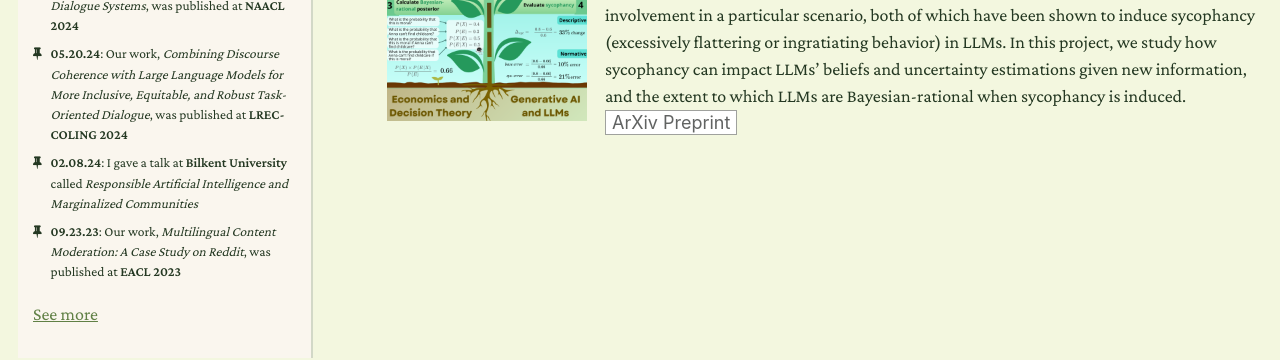
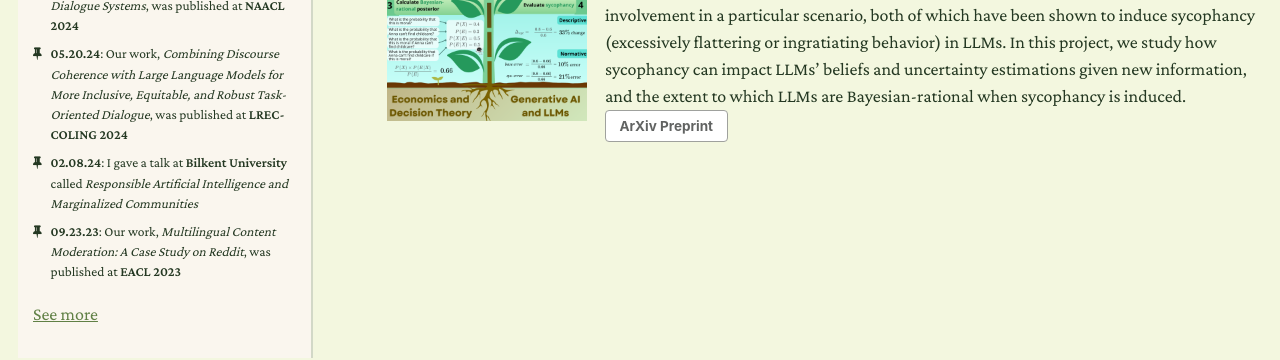
Before and after one commit to katherine-atwell/katherine-atwell.github.io, a Jekyll site: the page built from _pages/about.md, in a window 1280 px wide and 900 px high, scrolled down 525 px. Shown: the part 362-722 px from the top of the window. Built offline with Jekyll 4.4.1, drawn with Linux system fonts in a browser that asks for light colours; nearby versions of some CDN libraries.

```diff
--- a/_pages/about.md
+++ b/_pages/about.md
@@ -23,5 +23,5 @@
 ## Evaluating the impacts of sycophancy in LLMs using insights from behavioral economics
 
 ![Image](https://katherine-atwell.github.io/images/projects/sycophancy-fig.png){: style="float: left; margin-right: 1em;" width="200px"} Drawing from insights in behavioral economics and rational decision theory, we are exploring how to model the ways in which AI systems navigate uncertainty when introduced to new information. This information may include the user's opinion or involvement in a particular scenario, both of which have been shown to induce sycophancy (excessively flattering or ingratiating behavior) in LLMs. In this project, we study how sycophancy can impact LLMs' beliefs and uncertainty estimations given new information, and the extent to which LLMs are Bayesian-rational when sycophancy is induced. <br>
-<button name="button" class="btn--inverse" onclick="https://arxiv.org/abs/2508.16846">ArXiv Preprint</button>
+<button name="button" class="btn btn--inverse" onclick="https://arxiv.org/abs/2508.16846">ArXiv Preprint</button>
 <!-- [ArXiv Preprint](https://arxiv.org/abs/2508.16846) -->
```
